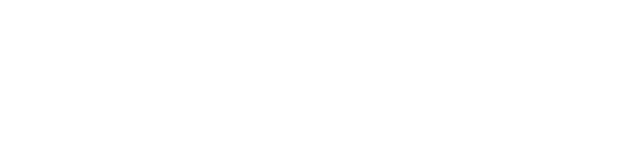
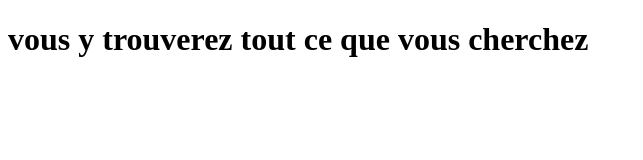
Before and after one commit to calouvts/my-super-website, a plain HTML site: page index.html in a window 1280 px wide. Shown: the whole page, without its empty margins (0-643 px from the left). Drawn offline with Linux system fonts and the light colour scheme.

Commit message:
modifications de textes

```diff
--- a/index.html
+++ b/index.html
@@ -2,9 +2,9 @@
 <html>
   <head>
     <meta charset="UTF-8">
-    <title>title</title>
+    <title>un site franchement superbe</title>
   </head>
   <body>
-
+  	<h1>vous y trouverez tout ce que vous cherchez</h1>
   </body>
 </html>
```
